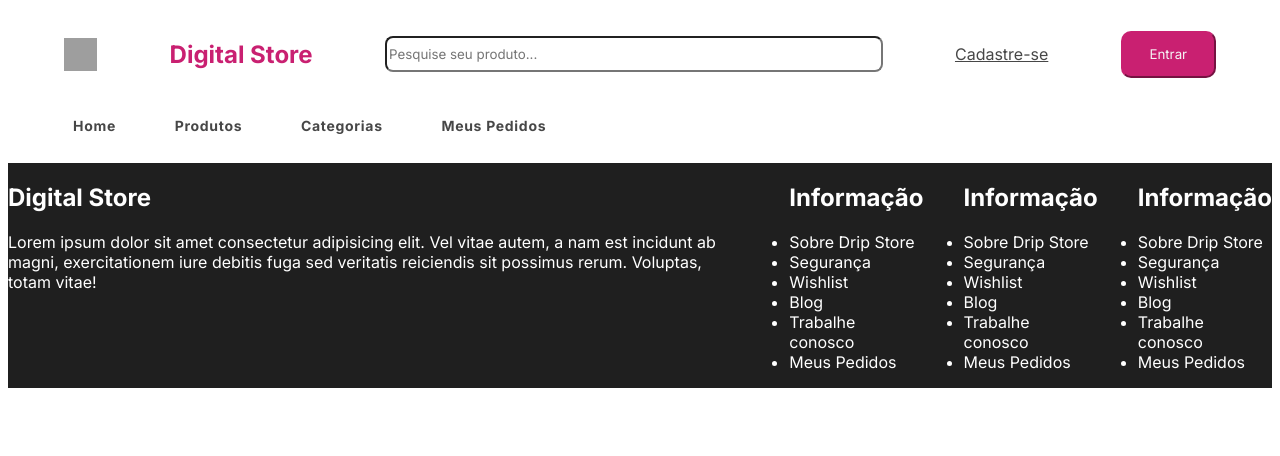
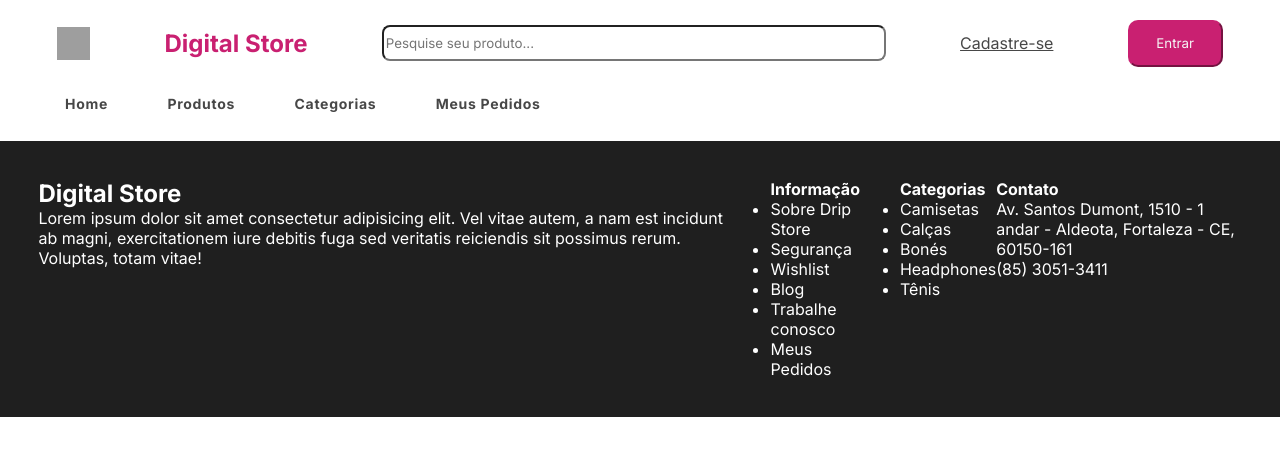
Before and after one commit to Project-Digital-College/Project-Digital-Store, a React (Vite) app: page / in a window 1280 px wide. Shown: the top 456 px of the page. Built offline with nearby package versions, Linux system fonts and the light colour scheme; grey boxes are pictures that could not be loaded.

Commit message:
Alterações no Footer

```diff
--- a/src/components/Footer.jsx
+++ b/src/components/Footer.jsx
@@ -2,13 +2,13 @@ const Footer = () => {
     return (
         <>
         <div class="footer">
-            <section className="secao-1">
+            <section className="footer-secao-1">
                 <h1>Digital Store</h1>
-                <p>Lorem ipsum dolor sit amet consectetur adipisicing elit. Vel vitae autem, a nam est incidunt ab magni, exercitationem iure debitis fuga sed veritatis reiciendis sit possimus rerum. Voluptas, totam vitae!</p>
+                <p className="footer-paragrafo">Lorem ipsum dolor sit amet consectetur adipisicing elit. Vel vitae autem, a nam est incidunt ab magni, exercitationem iure debitis fuga sed veritatis reiciendis sit possimus rerum. Voluptas, totam vitae!</p>
             </section>
-            <section className="secao-2">
+            <section className="footer-secao-2">
                 <nav>
-                    <ul><h2>Informação</h2>
+                    <ul><h4>Informação</h4>
                         <li>Sobre Drip Store</li>
                         <li>Segurança</li>
                         <li>Wishlist</li>
@@ -18,29 +18,23 @@ const Footer = () => {
                     </ul>
                 </nav>
             </section>
-            <section className="secao-3">
+            <section className="footer-secao-3">
                 <nav>
-                    <ul><h2>Informação</h2>
-                        <li>Sobre Drip Store</li>
-                        <li>Segurança</li>
-                        <li>Wishlist</li>
-                        <li>Blog</li>
-                        <li>Trabalhe conosco</li>
-                        <li>Meus Pedidos</li>
+                    <ul><h4>Categorias</h4>
+                        <li>Camisetas</li>
+                        <li>Calças</li>
+                        <li>Bonés</li>
+                        <li>Headphones</li>
+                        <li>Tênis</li>
                     </ul>
                 </nav>
             </section>
-            <section className="secao-4">
-                <nav>
-                    <ul><h2>Informação</h2>
-                        <li>Sobre Drip Store</li>
-                        <li>Segurança</li>
-                        <li>Wishlist</li>
-                        <li>Blog</li>
-                        <li>Trabalhe conosco</li>
-                        <li>Meus Pedidos</li>
-                    </ul>
-                </nav>
+            <section className="footer-secao-4">
+                    <h4>Contato</h4>
+                    <p>Av. Santos Dumont, 1510 - 1 andar - Aldeota, Fortaleza - CE, 60150-161</p>
+                    <p>(85) 3051-3411</p>
+
+
             </section>
 
 
--- a/style.css
+++ b/style.css
@@ -24,7 +24,8 @@
 }
 
  * {
-    font-family: var(--fonte-inter)
+    font-family: var(--fonte-inter);
+    margin: 0;
  }
 
 .header-superior {
@@ -85,5 +86,8 @@
 .footer {
     background-color: var(--dark-gray);
     color: var(--white-color);
+    padding: 3%;
     display: flex;
+    justify-content:center;
+    flex-direction: row;
 }
```
